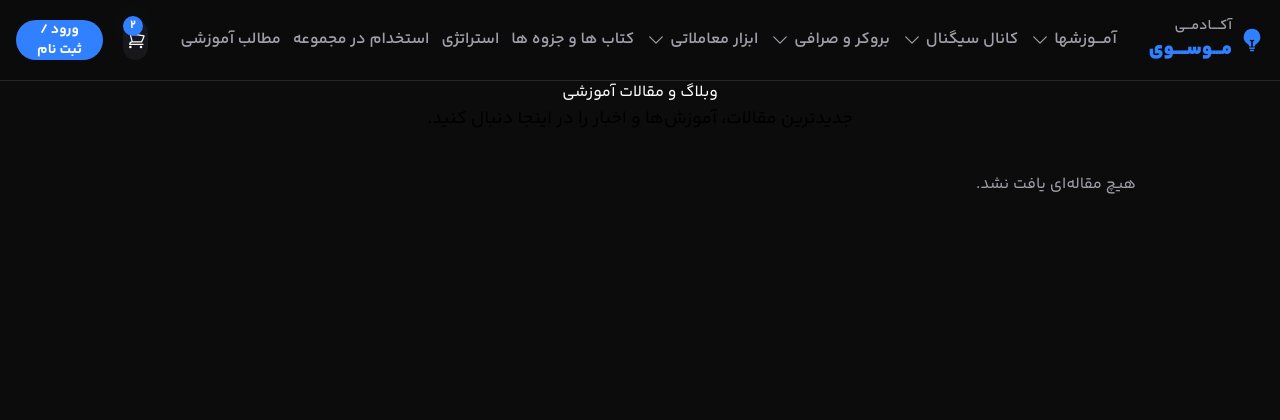
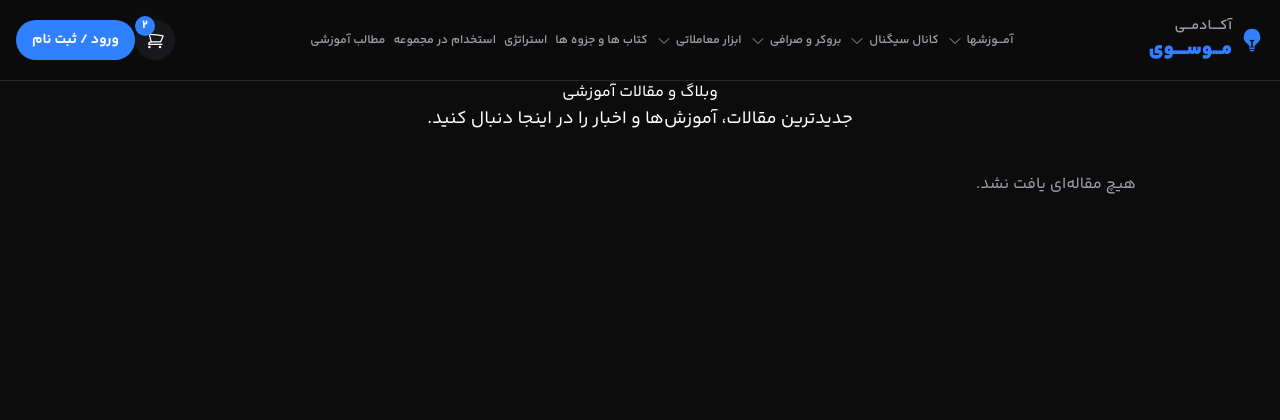
Before and after one commit to sadeghmousavii7277-hue/my-website, a Django app: page /blog/ in a window 1280 px wide. Shown: the top 420 px of the page. Run offline with Django 5.2, Linux system fonts and the light colour scheme; data comes from the database, SQL or seed files in the repository; data that the repository does not hold is empty.

Commit message:
Updated layout

```diff
--- a/templates/base.html
+++ b/templates/base.html
@@ -1,6 +1,6 @@
 {% load static %}
 <!DOCTYPE html>
-<html lang="fa" dir="rtl" class="dark">
+<html lang="fa" dir="rtl" class="dark bg-[#09090b] text-foreground">
 <head>
     <meta charset="UTF-8">
     <meta name="viewport" content="width=device-width, initial-scale=1.0">
@@ -34,6 +34,12 @@
     <link rel="stylesheet" href="{% static 'assets/css/app.css' %}" />
 
     <style>
+        html, body {
+            background-color: #09090b !important;
+            color: #ffffff;
+            overflow-x: hidden;
+            max-width: 100vw;
+        }
         .video-section {
             padding: 48px 16px;
         }
@@ -66,9 +72,9 @@
     <title>موسوی آکادمی - {% block title %}صفحه اصلی{% endblock %}</title>
 </head>
 
-<body>
+<body class="bg-[#09090b] text-foreground min-h-screen overflow-x-hidden antialiased">
 
-    <div class="flex flex-col min-h-screen bg-background">
+    <div class="flex flex-col min-h-screen bg-background w-full overflow-x-hidden">
 
         {% comment %} هدر در اینجا include می‌شود {% endcomment %}
         {% include 'partials/_header.html' %}
--- a/templates/partials/_header.html
+++ b/templates/partials/_header.html
@@ -1,8 +1,8 @@
-<header class="bg-background/80 backdrop-blur-xl border-b border-border sticky top-0 z-30 flex flex-col"
+<header class="bg-background/80 backdrop-blur-xl border-b border-border sticky top-0 z-30 flex flex-col w-full"
         x-data="{ offcanvasOpen: false, openSearchBox: false }">
     <div class="max-w-7xl relative px-4 mx-auto w-full">
-        <div class="flex items-center gap-8 h-20">
-            <div class="flex items-center gap-3">
+        <div class="flex items-center justify-between gap-3 h-20 w-full">
+            <div class="flex items-center gap-3 shrink-0">
                 <button type="button"
                         class="lg:hidden inline-flex items-center justify-center relative w-10 h-10 bg-secondary rounded-full text-foreground"
                         x-on:click="offcanvasOpen = true">
@@ -28,18 +28,18 @@
                     </span>
                 </a>
             </div>
-            <div class="lg:flex hidden items-center gap-5">
-                <ul class="flex items-center gap-3 xl:gap-5">
+            <div class="hidden lg:flex items-center justify-center flex-1 min-w-0 px-2">
+                <ul class="flex items-center gap-2 lg:gap-3">
                     <li class="relative group/submenu">
                         <a href="#" class="inline-flex items-center gap-1 text-muted transition-colors hover:text-foreground">
-                            <span class="font-semibold text-[13px] xl:text-sm whitespace-nowrap">آمـــوزشها</span>
+                            <span class="font-semibold text-xs lg:text-sm whitespace-nowrap">آمـــوزشها</span>
                             <svg xmlns="http://www.w3.org/2000/svg" fill="none" viewBox="0 0 24 24" stroke-width="1.5"
                                  stroke="currentColor"
-                                 class="w-5 h-5 transition-transform group-hover/submenu:rotate-180">
+                                 class="w-4 h-4 transition-transform group-hover/submenu:rotate-180">
                                 <path stroke-linecap="round" stroke-linejoin="round" d="m19.5 8.25-7.5 7.5-7.5-7.5"/>
                             </svg>
                         </a>
-                        <ul class="absolute top-full right-0 w-56 bg-background border border-border rounded-xl shadow-2xl shadow-black/5 opacity-0 invisible transition-all group-hover/submenu:opacity-100 group-hover/submenu:visible p-3 mt-2">
+                        <ul class="absolute top-full right-0 w-56 bg-background border border-border rounded-xl shadow-2xl shadow-black/5 opacity-0 invisible transition-all group-hover/submenu:opacity-100 group-hover/submenu:visible p-3 mt-2 z-50">
                             <li>
                                 <a href="{% url 'forex_course' %}" class="flex items-center gap-2 w-full text-foreground transition-colors hover:text-primary px-3 py-2">
                                     <span class="font-semibold text-xs">دوره صفر تا صد فارکس</span>
@@ -64,14 +64,14 @@
                     </li>
                     <li class="relative group/submenu">
                         <a href="#" class="inline-flex items-center gap-1 text-muted transition-colors hover:text-foreground">
-                            <span class="font-semibold text-[13px] xl:text-sm whitespace-nowrap">کانال سیگنال</span>
+                            <span class="font-semibold text-xs lg:text-sm whitespace-nowrap">کانال سیگنال</span>
                             <svg xmlns="http://www.w3.org/2000/svg" fill="none" viewBox="0 0 24 24" stroke-width="1.5"
                                  stroke="currentColor"
-                                 class="w-5 h-5 transition-transform group-hover/submenu:rotate-180">
+                                 class="w-4 h-4 transition-transform group-hover/submenu:rotate-180">
                                 <path stroke-linecap="round" stroke-linejoin="round" d="m19.5 8.25-7.5 7.5-7.5-7.5"/>
                             </svg>
                         </a>
-                        <ul class="absolute top-full right-0 w-56 bg-background border border-border rounded-xl shadow-2xl shadow-black/5 opacity-0 invisible transition-all group-hover/submenu:opacity-100 group-hover/submenu:visible p-3 mt-2">
+                        <ul class="absolute top-full right-0 w-56 bg-background border border-border rounded-xl shadow-2xl shadow-black/5 opacity-0 invisible transition-all group-hover/submenu:opacity-100 group-hover/submenu:visible p-3 mt-2 z-50">
                             <li>
                                 <a href="{% url 'gold_signal' %}" class="flex items-center gap-2 w-full text-foreground transition-colors hover:text-primary px-3 py-2">
                                     <span class="font-semibold text-xs">سیگنال فارکس</span>
@@ -86,14 +86,14 @@
                     </li>
                     <li class="relative group/submenu">
                         <a href="#" class="inline-flex items-center gap-1 text-muted transition-colors hover:text-foreground">
-                            <span class="font-semibold text-[13px] xl:text-sm whitespace-nowrap">بروکر و صرافی</span>
+                            <span class="font-semibold text-xs lg:text-sm whitespace-nowrap">بروکر و صرافی</span>
                             <svg xmlns="http://www.w3.org/2000/svg" fill="none" viewBox="0 0 24 24" stroke-width="1.5"
                                  stroke="currentColor"
-                                 class="w-5 h-5 transition-transform group-hover/submenu:rotate-180">
+                                 class="w-4 h-4 transition-transform group-hover/submenu:rotate-180">
                                 <path stroke-linecap="round" stroke-linejoin="round" d="m19.5 8.25-7.5 7.5-7.5-7.5"/>
                             </svg>
                         </a>
-                        <ul class="absolute top-full right-0 w-56 bg-background border border-border rounded-xl shadow-2xl shadow-black/5 opacity-0 invisible transition-all group-hover/submenu:opacity-100 group-hover/submenu:visible p-3 mt-2">
+                        <ul class="absolute top-full right-0 w-56 bg-background border border-border rounded-xl shadow-2xl shadow-black/5 opacity-0 invisible transition-all group-hover/submenu:opacity-100 group-hover/submenu:visible p-3 mt-2 z-50">
                             <li>
                                 <a href="{% url 'stb_broker' %}" class="flex items-center gap-2 w-full text-foreground transition-colors hover:text-primary px-3 py-2">
                                     <span class="font-semibold text-xs">معرفی بروکر</span>
@@ -109,14 +109,14 @@
 
                     <li class="relative group/submenu">
                         <a href="#" class="inline-flex items-center gap-1 text-muted transition-colors hover:text-foreground">
-                            <span class="font-semibold text-[13px] xl:text-sm whitespace-nowrap">ابزار معاملاتی</span>
+                            <span class="font-semibold text-xs lg:text-sm whitespace-nowrap">ابزار معاملاتی</span>
                             <svg xmlns="http://www.w3.org/2000/svg" fill="none" viewBox="0 0 24 24" stroke-width="1.5"
                                  stroke="currentColor"
-                                 class="w-5 h-5 transition-transform group-hover/submenu:rotate-180">
+                                 class="w-4 h-4 transition-transform group-hover/submenu:rotate-180">
                                 <path stroke-linecap="round" stroke-linejoin="round" d="m19.5 8.25-7.5 7.5-7.5-7.5"/>
                             </svg>
                         </a>
-                        <ul class="absolute top-full right-0 w-56 bg-background border border-border rounded-xl shadow-2xl shadow-black/5 opacity-0 invisible transition-all group-hover/submenu:opacity-100 group-hover/submenu:visible p-3 mt-2">
+                        <ul class="absolute top-full right-0 w-56 bg-background border border-border rounded-xl shadow-2xl shadow-black/5 opacity-0 invisible transition-all group-hover/submenu:opacity-100 group-hover/submenu:visible p-3 mt-2 z-50">
                             <li>
                                 <a href="{% url 'risk_calculator' %}" class="flex items-center gap-2 w-full text-foreground transition-colors hover:text-primary px-3 py-2">
                                     <span class="font-semibold text-xs">ماشین حساب مدیریت ریسک</span>
@@ -132,28 +132,28 @@
 
                     <li>
                         <a href="{% url 'books' %}" class="inline-flex text-muted transition-colors hover:text-foreground">
-                            <span class="font-semibold text-[13px] xl:text-sm whitespace-nowrap">کتاب ها و جزوه ها</span>
+                            <span class="font-semibold text-xs lg:text-sm whitespace-nowrap">کتاب ها و جزوه ها</span>
                         </a>
                     </li>
                     <li>
                         <a href="{% url 'strategy' %}" class="inline-flex text-muted transition-colors hover:text-foreground">
-                            <span class="font-semibold text-[13px] xl:text-sm whitespace-nowrap">استراتژی</span>
+                            <span class="font-semibold text-xs lg:text-sm whitespace-nowrap">استراتژی</span>
                         </a>
                     </li>
                     <li>
                         <a href="{% url 'employment' %}" class="inline-flex text-muted transition-colors hover:text-foreground">
-                            <span class="font-semibold text-[13px] xl:text-sm whitespace-nowrap">استخدام در مجموعه</span>
+                            <span class="font-semibold text-xs lg:text-sm whitespace-nowrap">استخدام در مجموعه</span>
                         </a>
                     </li>
                     <li>
                         <a href="{% url 'blog:post_list' %}" class="inline-flex text-muted transition-colors hover:text-foreground">
-                            <span class="font-semibold text-[13px] xl:text-sm whitespace-nowrap">مطالب آموزشی</span>
+                            <span class="font-semibold text-xs lg:text-sm whitespace-nowrap">مطالب آموزشی</span>
                         </a>
                     </li>
                 </ul>
             </div>
 
-            <div class="flex items-center md:gap-5 gap-3 mr-auto">
+            <div class="flex items-center md:gap-4 gap-2.5 shrink-0">
                 <button type="button"
                         class="hidden lg:inline-flex items-center justify-center w-10 h-10 bg-secondary rounded-full text-foreground"
                         id="dark-mode-button"
@@ -174,7 +174,7 @@
                     </span>
                 </button>
 
-                <a href="{% url 'cart' %}" class="inline-flex items-center justify-center relative w-10 h-10 bg-secondary rounded-full text-foreground">
+                <a href="{% url 'cart' %}" class="inline-flex items-center justify-center relative w-10 h-10 bg-secondary rounded-full text-foreground shrink-0">
                     <svg xmlns="http://www.w3.org/2000/svg" fill="none" viewBox="0 0 24 24" stroke-width="1.5"
                          stroke="currentColor" class="w-5 h-5">
                         <path stroke-linecap="round" stroke-linejoin="round"
@@ -187,7 +187,7 @@
                 </a>
 
                 {% if user.is_authenticated %}
-                <div class="relative" x-data="{ isOpen: false }">
+                <div class="relative shrink-0" x-data="{ isOpen: false }">
                     <button class="flex items-center sm:gap-3 gap-1" x-on:click="isOpen = !isOpen">
                         <span class="inline-flex items-center justify-center w-9 h-9 bg-secondary rounded-full text-foreground">
                             <svg xmlns="http://www.w3.org/2000/svg" fill="none" viewBox="0 0 24 24" stroke-width="1.5"
@@ -207,7 +207,7 @@
                             </svg>
                         </span>
                     </button>
-                    <div class="absolute top-full left-0 pt-3" x-show="isOpen" x-on:click.outside="isOpen = false" x-transition>
+                    <div class="absolute top-full left-0 pt-3 z-50" x-show="isOpen" x-on:click.outside="isOpen = false" x-transition>
                         <div class="w-56 bg-background border border-border rounded-xl shadow-2xl shadow-black/5 p-3">
                             <a href="{% url 'profile' %}" class="flex items-center gap-2 w-full text-foreground transition-colors hover:text-primary px-3 py-2">
                                 <svg xmlns="http://www.w3.org/2000/svg" fill="none" viewBox="0 0 24 24"
@@ -255,7 +255,7 @@
                     </div>
                 </div>
                 {% else %}
-                <button type="button" class="trigger-auth-modal flex items-center justify-center h-10 px-4 bg-primary text-primary-foreground rounded-full font-bold text-sm transition-colors hover:bg-primary/90">
+                <button type="button" class="trigger-auth-modal flex items-center justify-center h-10 px-4 bg-primary text-primary-foreground rounded-full font-bold text-sm transition-colors hover:bg-primary/90 shrink-0 whitespace-nowrap">
                     ورود / ثبت نام
                 </button>
                 {% endif %}
--- a/templates/partials/stb_broker.html
+++ b/templates/partials/stb_broker.html
@@ -83,7 +83,7 @@
                     <div class="telegram-section">
                         <div class="cta-text">🔻 برای ثبت‌نام و دریافت این مزایا از لینک زیر استفاده کنید:</div>
                         <div class="arrow-hint">👇👇👇👇👇👇</div>
-                        <a href="https://stbbrokers.com/ref/91c83ff0" rel="noopener noreferrer" class="telegram-button">ثبت‌نام در بروکر STB | دریافت مزایای ویژه</a>
+                        <a href="https://crm.stbbrokers.com/ref/6ecae2b9" rel="noopener noreferrer" class="telegram-button">ثبت‌نام در بروکر STB | دریافت مزایای ویژه</a>
                     </div>
                 </div>
             </div>
```
